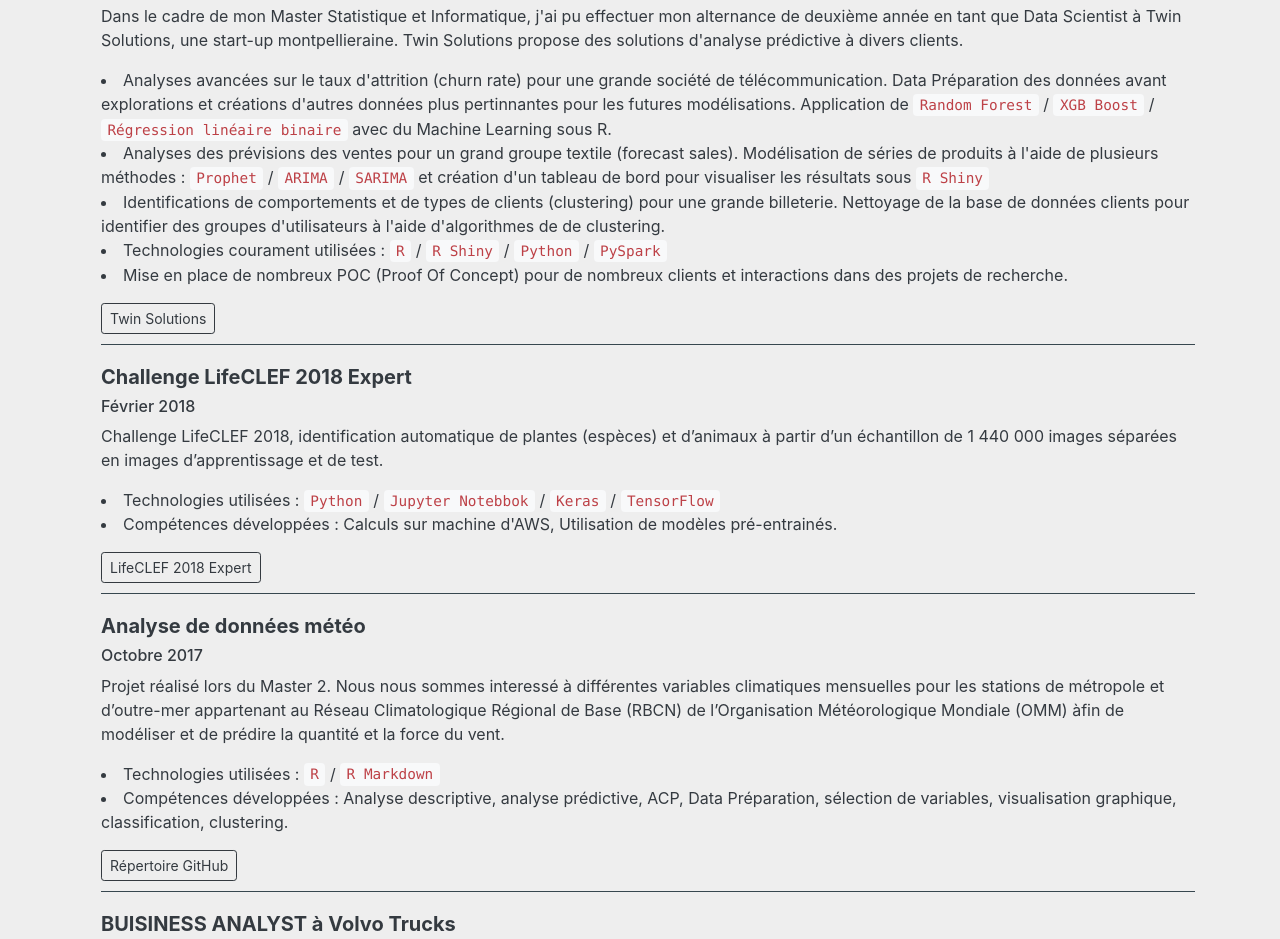
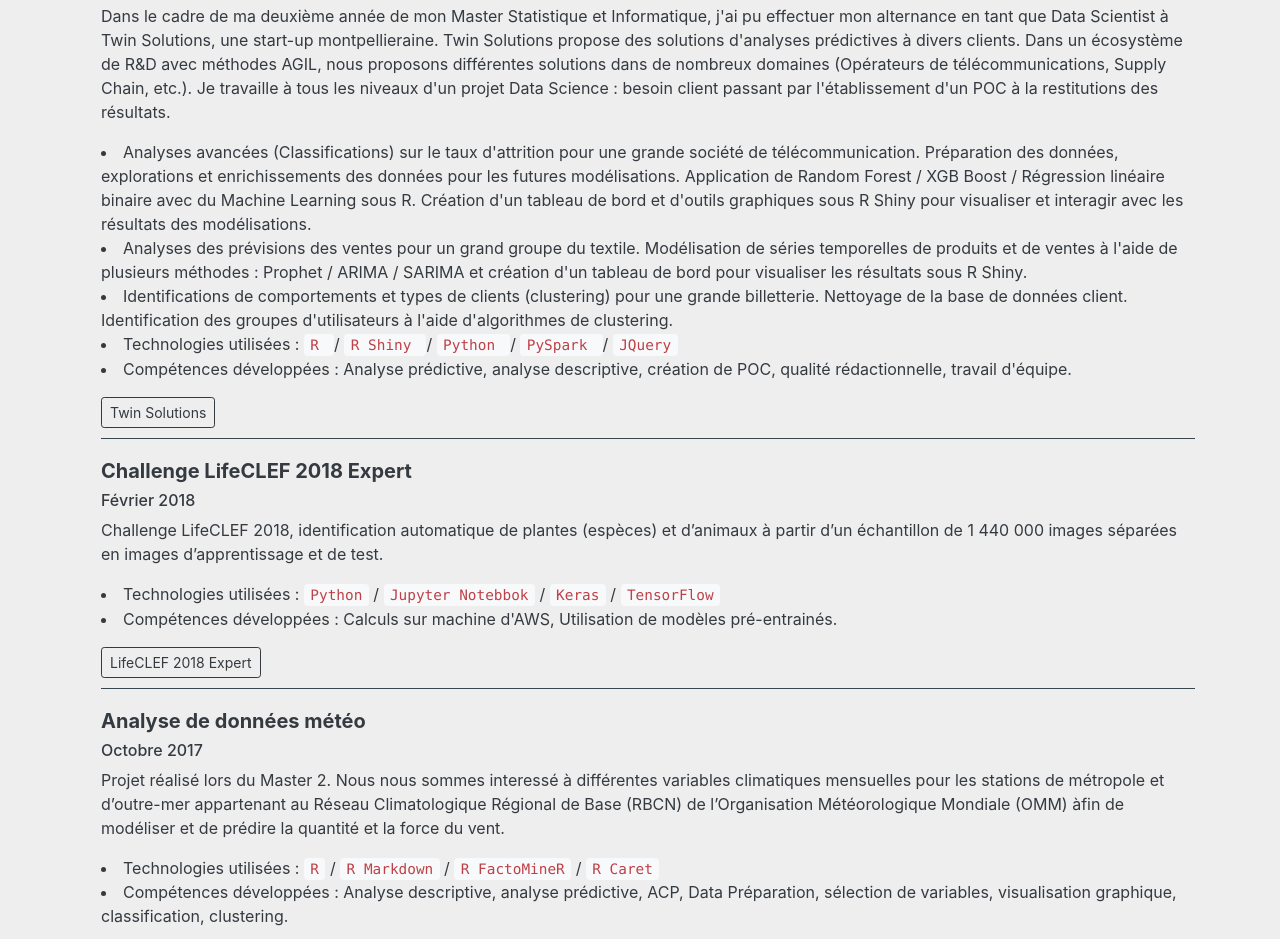
Before and after one commit to lRedOx/lRedOx, a plain HTML site: page index.html in a window 1280 px wide. Shown: the part 1059-1998 px from the top of the page. Drawn offline with nearby package versions, Linux system fonts and the light colour scheme.

Commit message:
Version 3.0

```diff
--- a/index.html
+++ b/index.html
@@ -126,15 +126,26 @@
 			  <div class="media-body border border-top-0 border-right-0 border-left-0" style="padding-bottom: 10px; padding-top: 10px; border-color: #37474f!important;">
 			    <h5 class="mt-0 font-weight-bold">DATA SCIENTIST à Twin Solutions </h5>
 				<h6 class="mt-0"> depuis Septembre 2017 </h6>
-	            <p>Dans le cadre de mon Master Statistique et Informatique, j'ai pu effectuer mon alternance de deuxième année en tant que Data Scientist à Twin Solutions, une start-up montpellieraine. Twin Solutions propose des solutions d'analyse prédictive à divers clients.</p>
+	            <p>Dans le cadre de ma deuxième année de mon Master Statistique et Informatique, j'ai pu effectuer mon alternance en tant que Data Scientist à Twin Solutions, une start-up montpellieraine. Twin Solutions propose
+				des solutions d'analyses prédictives à divers clients. Dans un écosystème de R&D avec méthodes AGIL, nous
+				proposons différentes solutions dans de nombreux domaines (Opérateurs de télécommunications, Supply
+				Chain, etc.). Je travaille à tous les niveaux d'un projet Data Science : besoin client passant par l'établissement
+				d'un POC à la restitutions des résultats.</p>
+				<li>Analyses avancées (Classifications) sur le taux d'attrition pour une grande société de télécommunication.
+				Préparation des données, explorations et enrichissements des données pour les futures modélisations.
+				Application de Random Forest / XGB Boost / Régression linéaire binaire avec du Machine Learning sous R.
+				Création d'un tableau de bord et d'outils graphiques sous R Shiny pour visualiser et interagir avec les
+				résultats des modélisations.</li>
+				<li>Analyses des prévisions des ventes pour un grand groupe du textile. Modélisation de séries temporelles de
+				produits et de ventes à l'aide de plusieurs méthodes : Prophet / ARIMA / SARIMA et création d'un tableau de
+				bord pour visualiser les résultats sous R Shiny.
+				<li>Identifications de comportements et types de clients (clustering) pour une grande billetterie. Nettoyage de la
+				base de données client. Identification des groupes d'utilisateurs à l'aide d'algorithmes de clustering.
+			    </li>
+				<li>Technologies utilisées : <code> R </code> / <code> R Shiny </code> / <code> Python </code> / <code> PySpark </code> / <code> JQuery </code></li>
+				<li>Compétences développées : Analyse prédictive, analyse descriptive, création de POC, qualité rédactionnelle,
+				travail d'équipe.</li>
 
-				  <li>Analyses avancées sur le taux d'attrition (churn rate) pour une grande société de télécommunication.
-				  Data Préparation des données avant explorations et créations d'autres données plus pertinnantes pour les futures modélisations.
-				  Application de <code>Random Forest</code> / <code>XGB Boost</code> / <code>Régression linéaire binaire</code> avec du Machine Learning sous R.</li>
-				  <li>Analyses des prévisions des ventes pour un grand groupe textile (forecast sales). Modélisation de séries de produits à l'aide de plusieurs méthodes : <code>Prophet</code> / <code>ARIMA</code> / <code>SARIMA</code> et création d'un tableau de bord pour visualiser les résultats sous <code>R Shiny</code></li>
-				  <li>Identifications de comportements et de types de clients (clustering) pour une grande billeterie. Nettoyage de la base de données clients pour identifier des groupes d'utilisateurs à l'aide d'algorithmes de de clustering.</li>
-				  <li>Technologies courament utilisées : <code>R</code> / <code>R Shiny</code> / <code>Python</code> / <code>PySpark</code></li>
-				  <li>Mise en place de nombreux POC (Proof Of Concept) pour de nombreux clients et interactions dans des projets de recherche.</li>
 
 				 <p></p>
 
@@ -165,7 +176,7 @@
 				<h6 class="mt-0"> Octobre 2017 </h6>
 			    <p>Projet réalisé lors du Master 2. Nous nous sommes interessé à différentes variables climatiques mensuelles pour les stations de métropole et d’outre-mer appartenant au Réseau Climatologique Régional de Base (RBCN) de l’Organisation Météorologique Mondiale (OMM) àfin de modéliser et de prédire la quantité et la force du vent.</p>
 
-			    <li>Technologies utilisées : <code>R</code> / <code>R Markdown</code></li>
+			    <li>Technologies utilisées : <code>R</code> / <code>R Markdown</code> / <code>R FactoMineR</code> / <code>R Caret</code></li>
 			    <li>Compétences développées : Analyse descriptive, analyse prédictive, ACP, Data Préparation, sélection de variables, visualisation graphique, classification, clustering.</li>
 
 			    <p></p>
```
